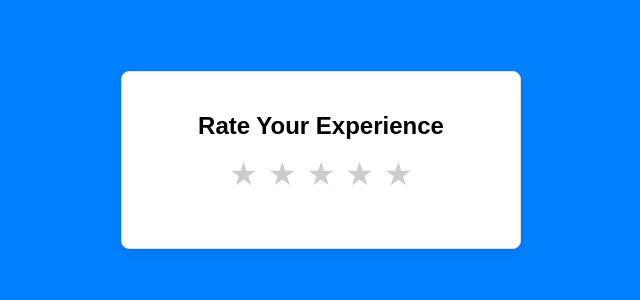
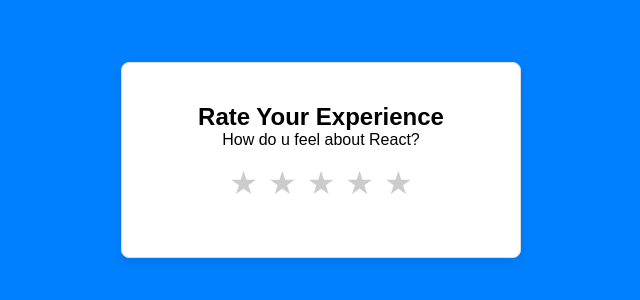
Before and after one commit to BernardByrnes/DE, a React (Vite) app in the folder React_again/rating-ui/: page / in a window 1280 px wide. Shown: the part 240-540 px from the top of the page, without its empty margins (319-959 px from the left). Built offline with nearby package versions, Linux system fonts and the light colour scheme.

Commit message:
Auto push changes 2026-07-05 19:11:47

```diff
--- a/React_again/rating-ui/src/App.jsx
+++ b/React_again/rating-ui/src/App.jsx
@@ -4,7 +4,7 @@
 const App = () => {
   return (
     <div>
-      <Rating />
+      <Rating heading="How do u feel about React?" />
     </div>
   );
 };
--- a/React_again/rating-ui/src/components/Rating.jsx
+++ b/React_again/rating-ui/src/components/Rating.jsx
@@ -1,6 +1,6 @@
 import { useState } from "react";
 
-const Rating = () => {
+const Rating = ({ heading }) => {
   const [rating, setRating] = useState(0);
   const [hover, setHover] = useState(0);
 
@@ -10,6 +10,7 @@
   return (
     <div className="rating-container">
       <h2>Rate Your Experience</h2>
+      <p>{heading}</p>
       <div className="stars">
         {stars.map((star) => (
           <span
```
